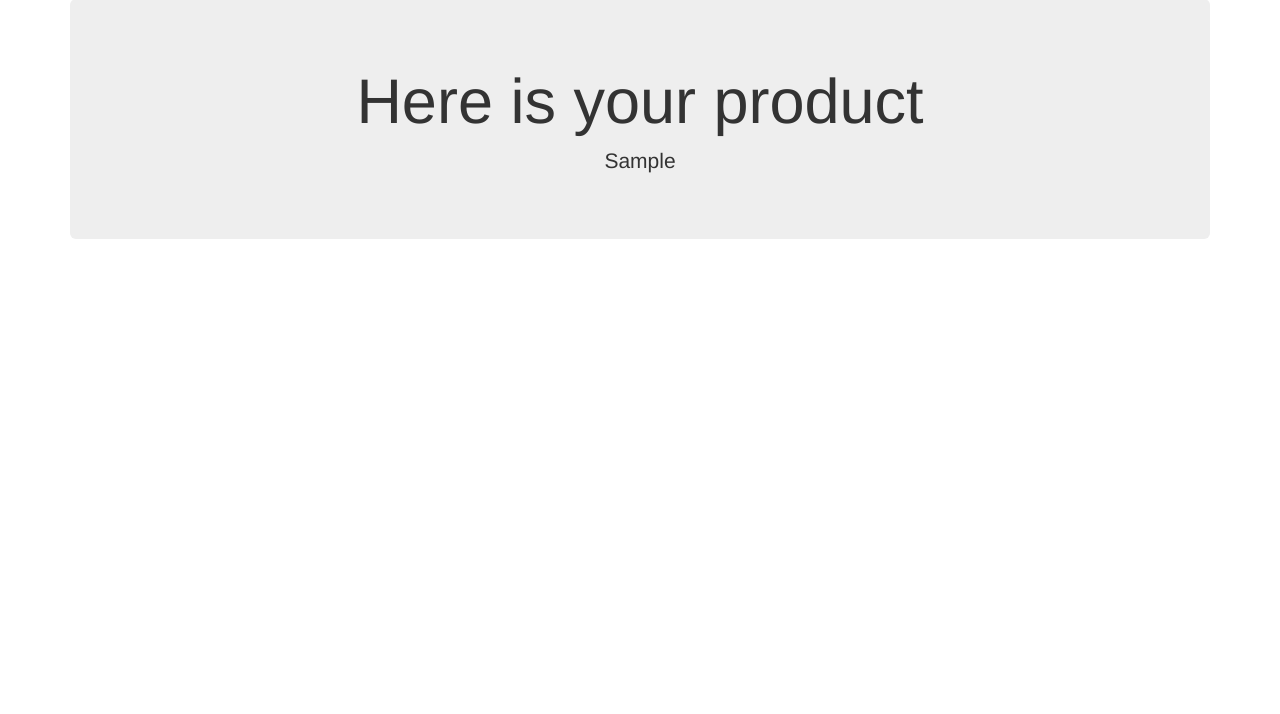
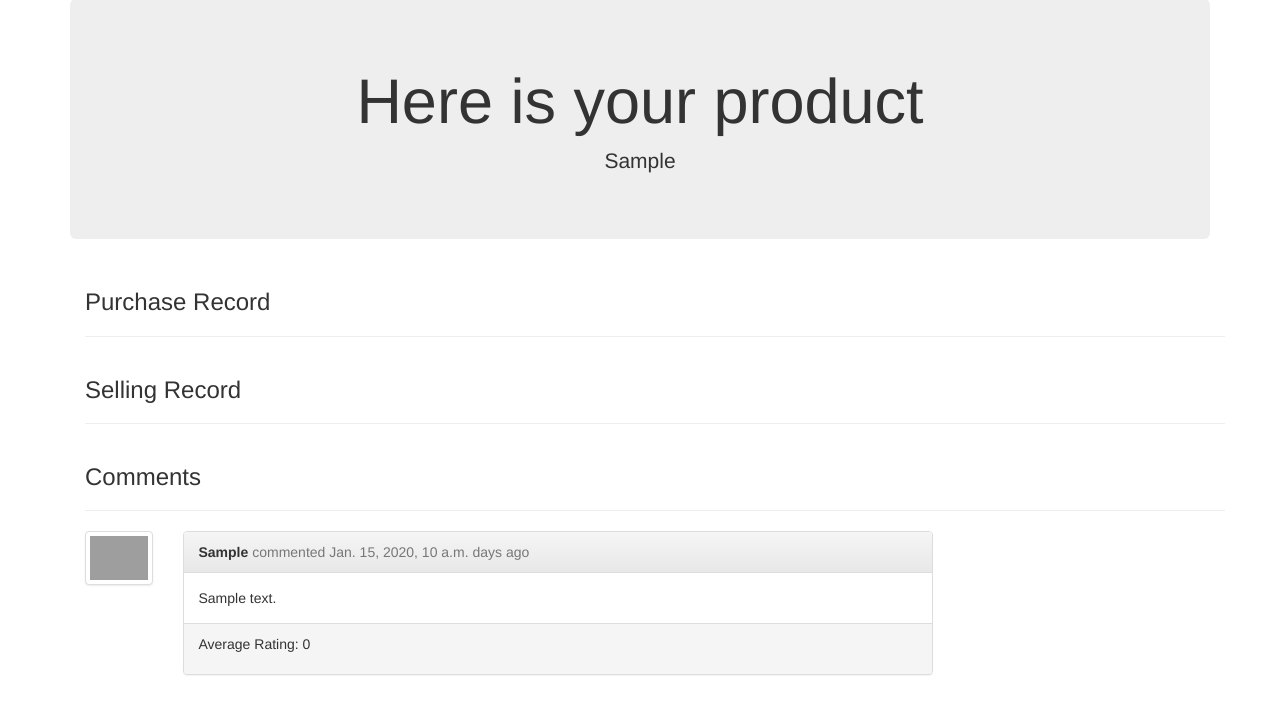
Before and after one commit to Gabriel-Huang/SUTD_SecondHandGoods_Platform, a Django app: template register/templates/profile.html in a window 1280 px wide. Shown: the part 71-785 px from the top of the page. Run offline with Django 3.2, Linux system fonts and the light colour scheme; the template is opened without the code that fills it: most values are stand-ins (such as "Sample title", 1, 10 or a date in 2020); some libraries are stand-ins or nearby versions; grey boxes are pictures that could not be loaded.

Commit message:
add feedback and rating in feedback page

```diff
--- a/DB-SecondHand.sql
+++ b/DB-SecondHand.sql
@@ -64,7 +64,8 @@
     RatingUser varchar(150),
     FeedbackUser varchar(150),
     FeedbackProduct Integer Not Null,
-    Unique (RatingUser, Feedback),
+    Feedback_id Integer,
+    Unique (RatingUser, Feedback_id),
     primary key (r_id),
     foreign key (RatingUser) references auth_user(username),
     foreign key (Feedback_id) references Feedback (f_id),
--- /dev/null
+++ b/homepage/static/javascript/main.js
@@ -0,0 +1,8 @@
+;(function () {
+
+    'use strict';
+    // Document on load.
+    $(function(){
+    });
+
+}());
--- a/homepage/templates/base.html
+++ b/homepage/templates/base.html
@@ -11,7 +11,7 @@
     <meta name="author" content="">
     <link rel="icon" href="../../favicon.ico">
 
-    <title>Theme Template for Bootstrap</title>
+    <title>SUTD Sell</title>
 
     <!-- Bootstrap theme -->
     <link href="{% static "css/bootstrap-theme.min.css" %}" rel="stylesheet">
@@ -31,14 +31,25 @@
     <![endif]-->
 
     <link rel="stylesheet" href="https://maxcdn.bootstrapcdn.com/bootstrap/3.3.7/css/bootstrap.min.css">
-    <script src="https://ajax.googleapis.com/ajax/libs/jquery/3.2.1/jquery.min.js"></script>
-    <script src="https://maxcdn.bootstrapcdn.com/bootstrap/3.3.7/js/bootstrap.min.js"></script>
+
+      <!-- Latest compiled and minified CSS -->
+    <link rel="stylesheet" href="https://cdnjs.cloudflare.com/ajax/libs/rateYo/2.3.2/jquery.rateyo.min.css">
+
+
   </head>
 
   <body>
+    {% include 'navbar.html' %}
 
-
-    {% include 'navbar.html' %}
+        <!-- Bootstrap core JavaScript
+    ================================================== -->
+    <!-- Placed at the end of the document so the pages load faster -->
+    <script src="https://ajax.googleapis.com/ajax/libs/jquery/3.2.1/jquery.min.js"></script>
+    <script src="https://maxcdn.bootstrapcdn.com/bootstrap/3.3.7/js/bootstrap.min.js"></script>
+    <script>window.jQuery || document.write('<script src="../../assets/js/vendor/jquery.min.js"><\/script>')</script>
+    <script src="{% static 'javascript/docs.min.js' %}"></script>
+    <script src="https://cdnjs.cloudflare.com/ajax/libs/rateYo/2.3.2/jquery.rateyo.min.js"></script>
+    <script src="{% static "javascript/main.js" %}"></script>
 
     <div class="container theme-showcase" role="main">
 
@@ -54,14 +65,6 @@
     </div> <!-- /container -->
 
 
-    <!-- Bootstrap core JavaScript
-    ================================================== -->
-    <!-- Placed at the end of the document so the pages load faster -->
-    <script src="https://ajax.googleapis.com/ajax/libs/jquery/1.12.4/jquery.min.js"></script>
-    <script>window.jQuery || document.write('<script src="../../assets/js/vendor/jquery.min.js"><\/script>')</script>
-    <script src="{% static 'javascript/bootstrap.min.js' %}"></script>
-    <script src="{% static 'javascript/docs.min.js' %}"></script>
-    <!-- IE10 viewport hack for Surface/desktop Windows 8 bug -->
 
   </body>
 </html>
--- a/register/forms.py
+++ b/register/forms.py
@@ -5,6 +5,7 @@
 #     email = forms.EmailField(required = True)
 #     password = forms.CharField(required = False, max_length = 100)
 
+
 class signinForm(forms.Form):
-    username  = forms.CharField(required = False, max_length = 100)
-    password = forms.CharField(widget = forms.PasswordInput)
+    username = forms.CharField(required=False, max_length = 100)
+    password = forms.CharField(widget=forms.PasswordInput)
--- a/register/templates/profile.html
+++ b/register/templates/profile.html
@@ -10,8 +10,81 @@
 {% endblock %}
 
 {% block jumbotron %}
-<div class="jumbotron">
-  <h1>Here is your product</h1>
-  <p>{{product_list}}</p>
-</div>
+    <div class="jumbotron">
+      <h1>Here is your product</h1>
+      <p>{{product_list}}</p>
+    </div>
+        <div class="container">
+            <div class="row">
+                <div class="col-sm-12">
+                    <h3>Purchase Record</h3>
+                    <hr>
+                </div><!-- /col-sm-12 -->
+            </div><!-- /row -->
+            <div class="row">
+                <div class="col-sm-12">
+                    <h3>Selling Record</h3>
+                    <hr>
+                </div><!-- /col-sm-12 -->
+            </div><!-- /row -->
+            <div class="row">
+                <div class="col-sm-12">
+                    <h3>Comments</h3>
+                    <hr>
+                </div><!-- /col-sm-12 -->
+            </div><!-- /row -->
+
+            {% for comment in comment_list %}
+
+            <div class="row">
+                <div class="col-sm-1">
+                    <div class="thumbnail">
+                        <img class="img-responsive user-photo" src="https://ssl.gstatic.com/accounts/ui/avatar_2x.png">
+                    </div><!-- /thumbnail -->
+                </div><!-- /col-sm-1 -->
+
+                <div class="col-sm-8">
+                    <div class="panel panel-default">
+                        <div class="panel-heading">
+                            <strong>{{ comment.FeedbackUser }}</strong> <span class="text-muted">commented {{ comment.date_ago }} days ago</span>
+                        </div>
+                        <div class="panel-body">
+                            {{ comment.f_content }}
+                        </div><!-- /panel-body -->
+                        <div class="panel-footer">
+                            <div class="row">
+                                <div class="col-sm-5">
+                                    <p>Average Rating: 0</p>
+                                </div>
+                                <div class="col-sm-7" align="right">
+                                    <div id="rateYo{{ comment.f_id }}"></div>
+                                    <script>
+                                        $(function () {
+                                            var starrate = $("#rateYo{{ comment.f_id }}");
+                                            starrate = starrate.rateYo({
+                                                starWidth: "20px",
+                                                fullStar: true,
+                                            });
+                                            starrate.rateYo().on("rateyo.set", function (e, data) {
+                                                starrate.rateYo("option", "readOnly", true);
+                                                $.post(window.location.href, {rate: data['rating'],
+                                                    feedback_user:"{{ user.get_username }}",
+                                                    csrfmiddlewaretoken: '{{ csrf_token }}',
+                                                    product: '{{ comment.Product }}',
+                                                    Feedback_id: '{{ comment.f_id }}'});
+                                            });
+                                        })
+                                    </script>
+                                </div>
+
+
+                            </div>
+                        </div>
+                    </div><!-- /panel panel-default -->
+                </div><!-- /col-sm-8 -->
+            </div><!-- /row -->
+
+            {% endfor %}
+
+        </div><!-- /container -->
 {% endblock %}
```
Also changed, not shown: core/settings.py (+12 -12 lines), register/views.py (+29 -1 lines), media/34455-1920x1200.jpg (added).
